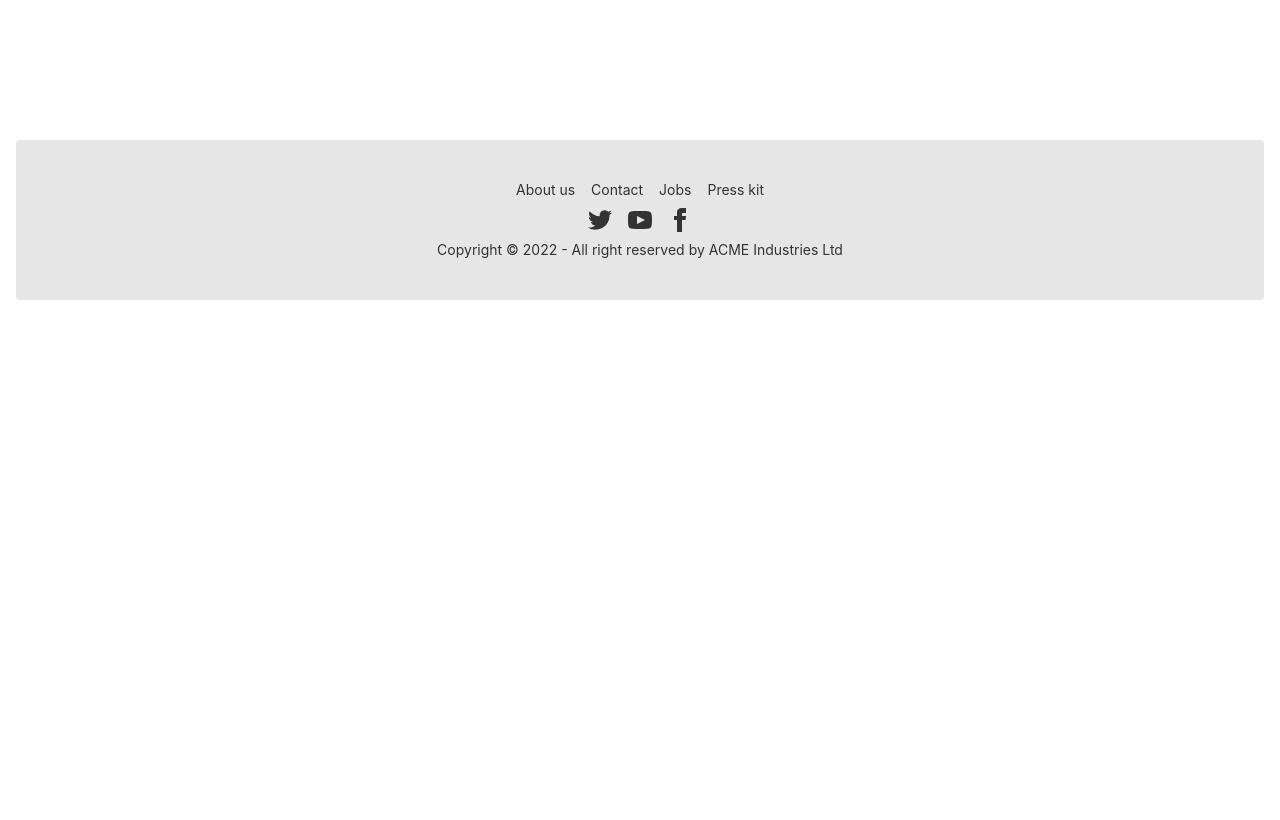
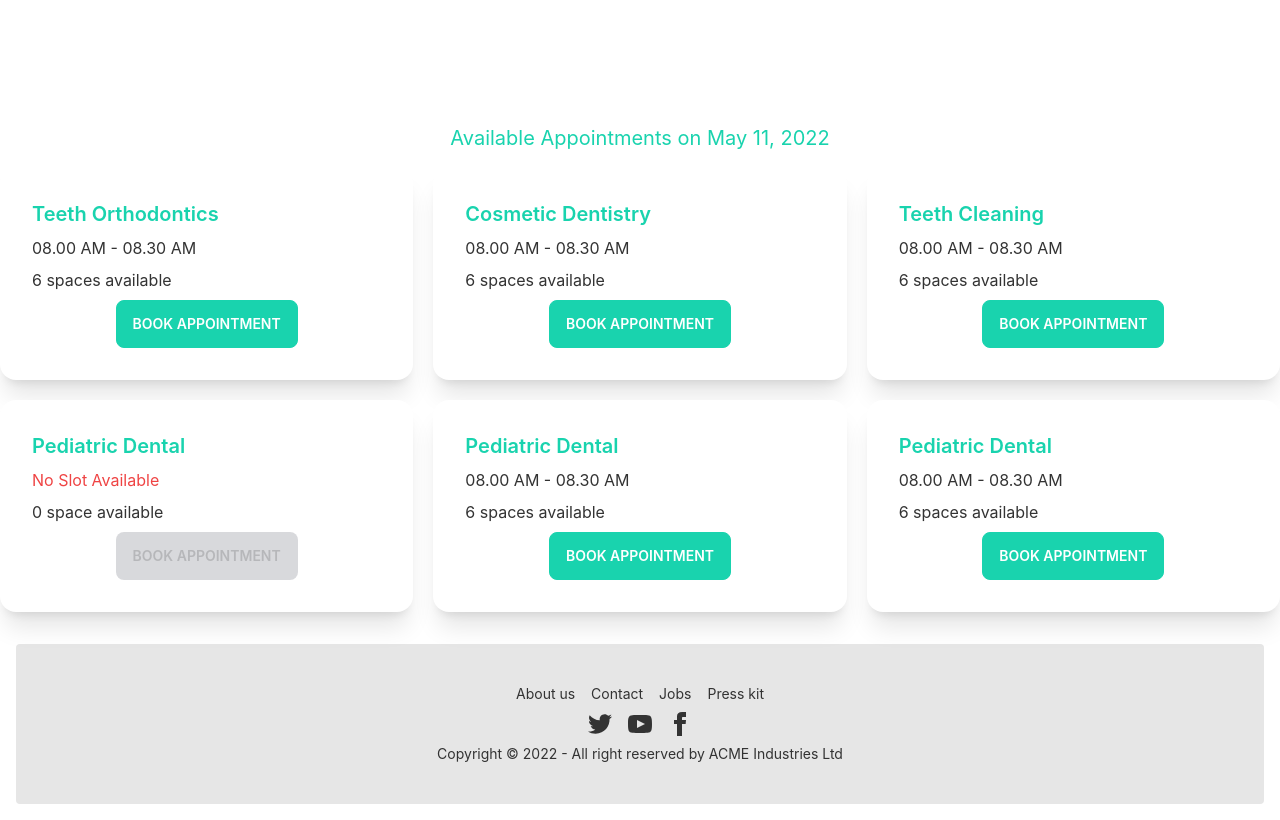
Before and after one commit to Tohidul29/doctors-portal, a React (Create React App) app: page /appointment in a window 1280 px wide. Shown: the part 740-1560 px from the top of the page. Before the commit the page ends 1056 px from the top, so only its background shows below. Built offline with nearby package versions, Linux system fonts and the light colour scheme.

Commit message:
section added

```diff
--- /dev/null
+++ b/public/service.json
@@ -0,0 +1,69 @@
+[
+    {
+        "_id": 1,
+        "name": "Teeth Orthodontics",
+        "slots": [
+            "08.00 AM - 08.30 AM",
+            "08.31 AM - 09.00 AM",
+            "09.01 AM - 09.30 AM",
+            "09.31 AM - 10.00 AM",
+            "10.01 AM - 10.30 AM",
+            "10.31 AM - 11.00 AM"
+        ]
+    },
+    {
+        "_id": 2,
+        "name": "Cosmetic Dentistry",
+        "slots": [
+            "08.00 AM - 08.30 AM",
+            "08.31 AM - 09.00 AM",
+            "09.01 AM - 09.30 AM",
+            "09.31 AM - 10.00 AM",
+            "10.01 AM - 10.30 AM",
+            "10.31 AM - 11.00 AM"
+        ]
+    },
+    {
+        "_id": 3,
+        "name": "Teeth Cleaning",
+        "slots": [
+            "08.00 AM - 08.30 AM",
+            "08.31 AM - 09.00 AM",
+            "09.01 AM - 09.30 AM",
+            "09.31 AM - 10.00 AM",
+            "10.01 AM - 10.30 AM",
+            "10.31 AM - 11.00 AM"
+        ]
+    },
+    {
+        "_id": 4,
+        "name": "Pediatric Dental",
+        "slots": [
+
+        ]
+    },
+    {
+        "_id": 5,
+        "name": "Pediatric Dental",
+        "slots": [
+            "08.00 AM - 08.30 AM",
+            "08.31 AM - 09.00 AM",
+            "09.01 AM - 09.30 AM",
+            "09.31 AM - 10.00 AM",
+            "10.01 AM - 10.30 AM",
+            "10.31 AM - 11.00 AM"
+        ]
+    },
+    {
+        "_id": 6,
+        "name": "Pediatric Dental",
+        "slots": [
+            "08.00 AM - 08.30 AM",
+            "08.31 AM - 09.00 AM",
+            "09.01 AM - 09.30 AM",
+            "09.31 AM - 10.00 AM",
+            "10.01 AM - 10.30 AM",
+            "10.31 AM - 11.00 AM"
+        ]
+    }
+]
--- a/src/App.js
+++ b/src/App.js
@@ -3,12 +3,11 @@ import './App.css';
 import About from './Pages/About/About';
 import Appointment from './Pages/Appointment/Appointment';
 import Home from './Pages/Home/Home';
-import Footer from './Pages/Shared/Footer';
 import Navbar from './Pages/Shared/Navbar';
 
 function App() {
   return (
-    <div>
+    <div className='max-w-7xl mx-auto'>
       <Navbar></Navbar>
       <Routes>
         <Route path='/' element={<Home></Home>}></Route>
@@ -20,7 +19,6 @@ function App() {
         <Route path='/login' element></Route>
         <Route path='*' element></Route>
       </Routes>
-      <Footer></Footer>
     </div>
   );
 }
--- a/src/Pages/Appointment/Appointment.js
+++ b/src/Pages/Appointment/Appointment.js
@@ -1,11 +1,17 @@
-import React from 'react';
+import React, { useState } from 'react';
+import Footer from '../Shared/Footer';
 import AppointmentBanner from './AppointmentBanner';
+import AvailableAppointments from './AvailableAppointments';
 
 const Appointment = () => {
+    const [date, setDate] = useState(new Date());
     return (
         <div>
-            <AppointmentBanner></AppointmentBanner>
+            <AppointmentBanner date={date} setDate={setDate}></AppointmentBanner>
+            <AvailableAppointments date={date} setDate={setDate}></AvailableAppointments>
+            <Footer></Footer>
         </div>
+
     );
 };
 
--- a/src/Pages/Appointment/AppointmentBanner.js
+++ b/src/Pages/Appointment/AppointmentBanner.js
@@ -1,10 +1,8 @@
-import React, { useState } from 'react';
 import chair from '../../assets/images/chair.png';
 import { DayPicker } from 'react-day-picker';
 import 'react-day-picker/dist/style.css';
 
-const AppointmentBanner = () => {
-    const [date, setDate] = useState(new Date());
+const AppointmentBanner = ({date, setDate}) => {
     return (
         <div className="hero min-h-screen">
             <div className="hero-content flex-col lg:flex-row-reverse">
--- /dev/null
+++ b/src/Pages/Appointment/AvailableAppointment.js
@@ -0,0 +1,24 @@
+import React from 'react';
+
+const AvailableAppointment = ({ service, setTreatment }) => {
+    const {name, slots } = service;
+    return (
+        <div class="card bg-base-100 shadow-xl">
+            <div class="card-body">
+                <h2 class="card-title text-secondary">{name}</h2>
+                <p>
+                    {
+                        slots.length>0? <span>{slots[0]}</span>:
+                        <span className='text-red-500'>No Slot Available</span>
+                    }
+                </p>
+                <p>{slots.length} {slots.length > 1 ? 'spaces':'space'} available</p>
+                <div class="card-actions justify-center">
+                    <label onClick={() => setTreatment(service)} class="btn btn-secondary text-white" disabled={slots.length===0} for="booking-modal">BOOK APPOINTMENT</label>
+                </div>
+            </div>
+        </div>
+    );
+};
+
+export default AvailableAppointment;
--- /dev/null
+++ b/src/Pages/Appointment/AvailableAppointments.js
@@ -0,0 +1,34 @@
+import { format } from 'date-fns';
+import React, { useEffect, useState } from 'react';
+import AvailableAppointment from './AvailableAppointment';
+import BookingModal from './BookingModal';
+
+const AvailableAppointments = ({ date }) => {
+    const [services, setServices] = useState([]);
+    const [treatment, setTreatment] = useState(null);
+
+    useEffect(()=>{
+        fetch('service.json')
+        .then(res => res.json())
+        .then(data => setServices(data));
+    },[])
+    return (
+        <section>
+            <h3 className='text-xl text-center text-secondary'>Available Appointments on {format(date, 'PP')}</h3>
+            <div className='grid lg:grid-cols-3 grid-cols-1 gap-5 my-4'>
+                {
+                    services.map(service => <AvailableAppointment
+                        key={service._id}
+                        service={service}
+                        setTreatment={setTreatment}
+                    >
+
+                    </AvailableAppointment>)
+                }
+            </div>
+            {treatment && <BookingModal treatment={treatment}></BookingModal>}
+        </section>
+    );
+};
+
+export default AvailableAppointments;
--- /dev/null
+++ b/src/Pages/Appointment/BookingModal.js
@@ -0,0 +1,22 @@
+import React from 'react';
+
+const BookingModal = ({ treatment }) => {
+    const {name, slots} = treatment;
+    return (
+        <div>
+            <input type="checkbox" id="booking-modal" class="modal-toggle" />
+            <div class="modal modal-bottom sm:modal-middle">
+                <div class="modal-box">
+                    <label for="booking-modal" class="btn btn-sm btn-circle absolute right-2 top-2">✕</label>
+                    <h3 class="font-bold text-lg">{name}</h3>
+                    <p class="py-4">{slots[0]}</p>
+                    <div class="modal-action">
+                        <label for="booking-modal" class="btn">Confirm Booking</label>
+                    </div>
+                </div>
+            </div>
+        </div >
+    );
+};
+
+export default BookingModal;
--- a/src/Pages/Home/Home.js
+++ b/src/Pages/Home/Home.js
@@ -1,4 +1,5 @@
 import React from 'react';
+import Footer from '../Shared/Footer';
 import Banner from './Banner';
 import Contact from './Contact';
 import ExtraSection from './ExtraSection';
@@ -17,6 +18,7 @@ const Home = () => {
             <MakeAppointment></MakeAppointment>
             <Testimonials></Testimonials>
             <Contact></Contact>
+            <Footer></Footer>
         </div>
     );
 };
```
